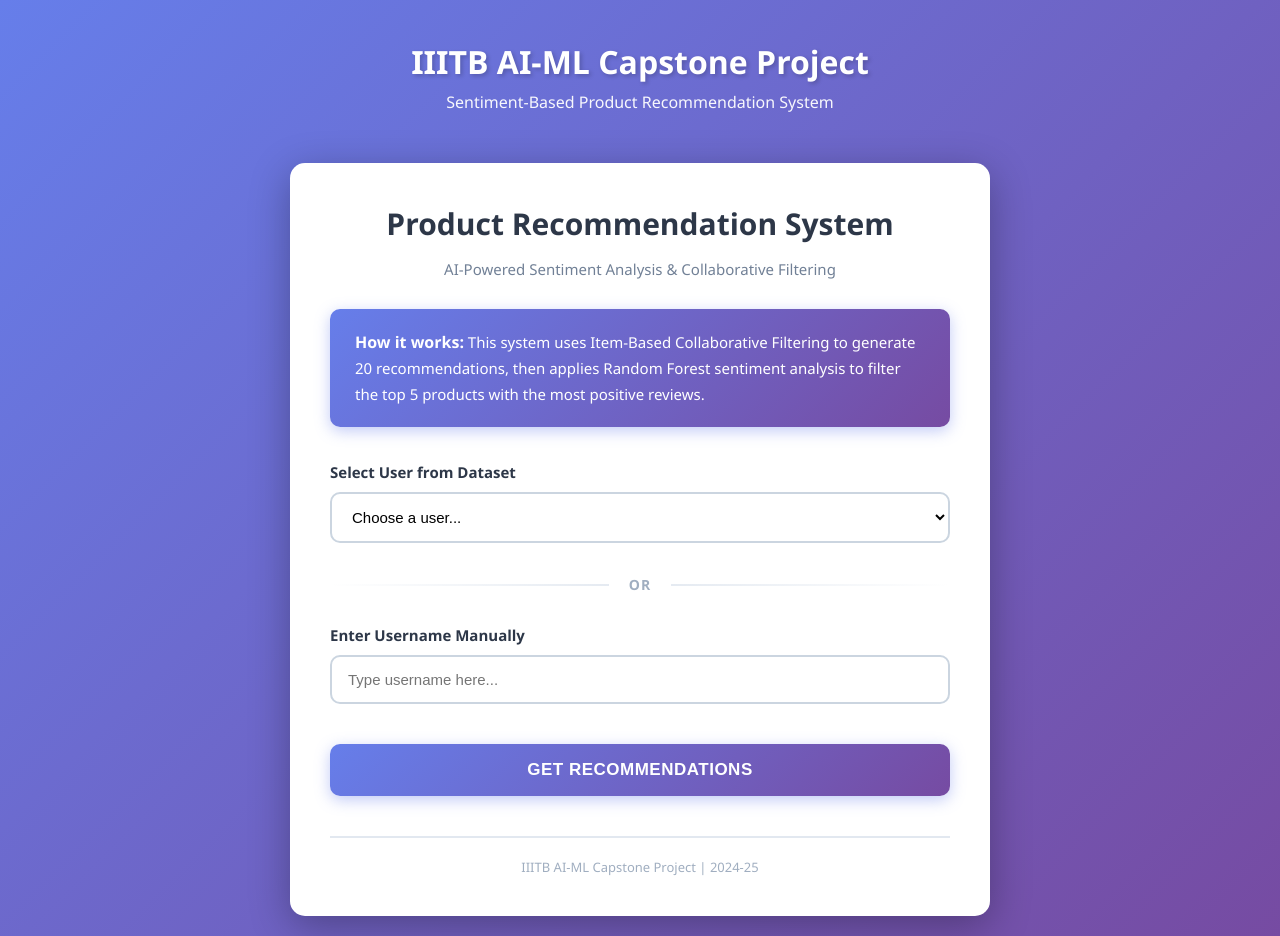
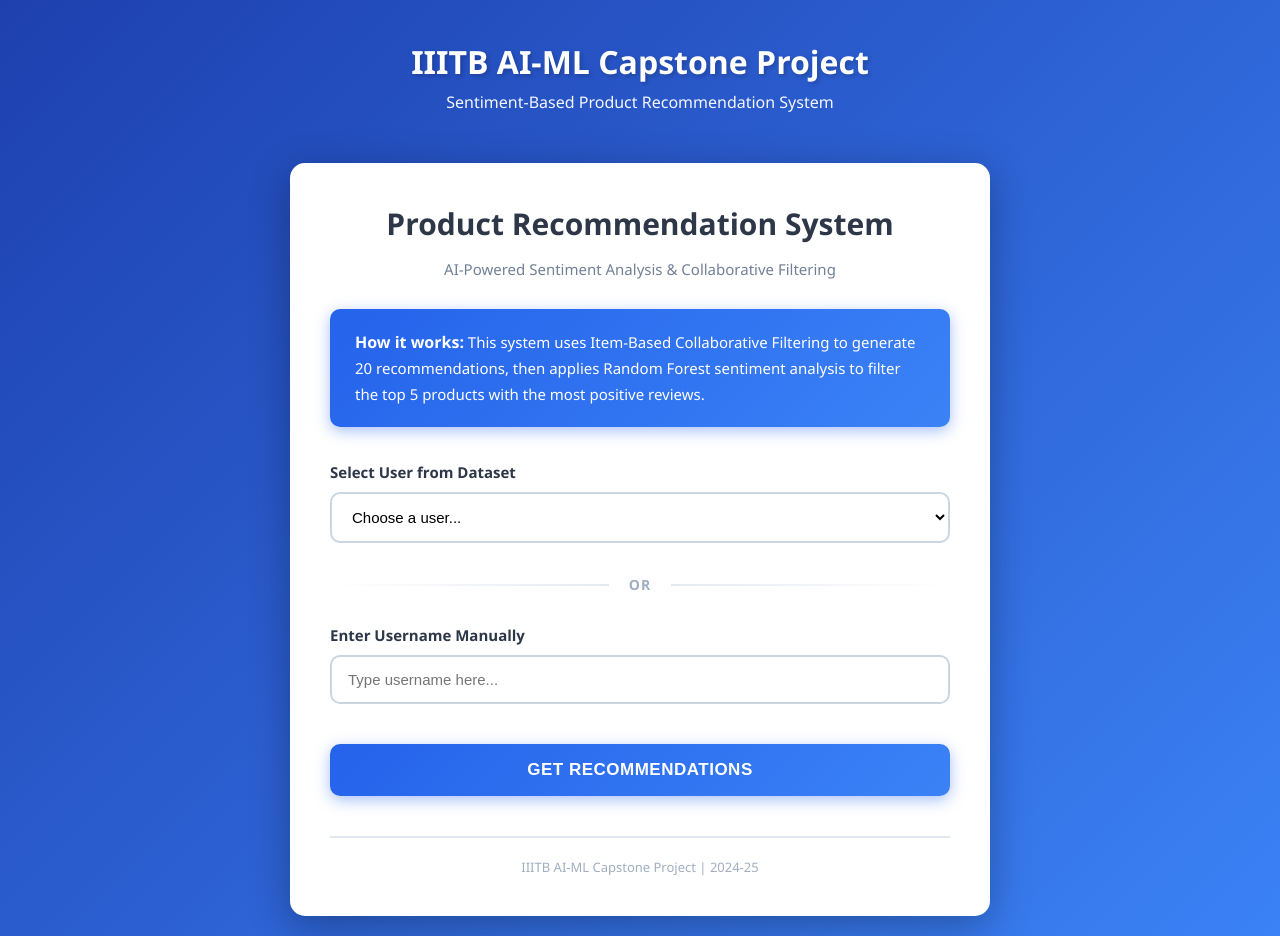
Before and after one commit to vijaykumar-qait/sentiment-recommendation-system, a Flask app: template templates/index.html in a window 1280 px wide. Run offline with Flask 3, Linux system fonts and the light colour scheme; the template is opened without the code that fills it, so the values that code supplies are empty.

Commit message:
updated index html file

```diff
--- a/templates/index.html
+++ b/templates/index.html
@@ -12,7 +12,7 @@
 
         body {
             font-family: 'Segoe UI', Tahoma, Geneva, Verdana, sans-serif;
-            background: linear-gradient(135deg, #667eea 0%, #764ba2 100%);
+            background: linear-gradient(135deg, #1e40af 0%, #3b82f6 100%);
             min-height: 100vh;
             padding: 20px;
         }
@@ -61,14 +61,14 @@
         }
 
         .project-info {
-            background: linear-gradient(135deg, #667eea 0%, #764ba2 100%);
+            background: linear-gradient(135deg, #2563eb 0%, #3b82f6 100%);
             color: white;
             padding: 20px 25px;
             border-radius: 10px;
             margin-bottom: 35px;
             font-size: 15px;
             line-height: 1.7;
-            box-shadow: 0 4px 15px rgba(102, 126, 234, 0.4);
+            box-shadow: 0 4px 15px rgba(37, 99, 235, 0.4);
         }
 
         .project-info strong {
@@ -147,8 +147,8 @@
 
         select:focus, input[type="text"]:focus {
             outline: none;
-            border-color: #667eea;
-            box-shadow: 0 0 0 3px rgba(102, 126, 234, 0.1);
+            border-color: #3b82f6;
+            box-shadow: 0 0 0 3px rgba(59, 130, 246, 0.1);
         }
 
         .or-divider {
@@ -180,7 +180,7 @@
 
         .submit-btn {
             width: 100%;
-            background: linear-gradient(135deg, #667eea 0%, #764ba2 100%);
+            background: linear-gradient(135deg, #2563eb 0%, #3b82f6 100%);
             color: white;
             padding: 16px;
             border: none;
@@ -190,14 +190,14 @@
             font-size: 17px;
             margin-top: 15px;
             transition: all 0.3s ease;
-            box-shadow: 0 4px 15px rgba(102, 126, 234, 0.4);
+            box-shadow: 0 4px 15px rgba(37, 99, 235, 0.4);
             text-transform: uppercase;
             letter-spacing: 0.5px;
         }
 
         .submit-btn:hover {
             transform: translateY(-2px);
-            box-shadow: 0 6px 20px rgba(102, 126, 234, 0.5);
+            box-shadow: 0 6px 20px rgba(37, 99, 235, 0.5);
         }
 
         .submit-btn:active {
@@ -233,7 +233,7 @@
         }
 
         table thead {
-            background: linear-gradient(135deg, #667eea 0%, #764ba2 100%);
+            background: linear-gradient(135deg, #2563eb 0%, #3b82f6 100%);
             color: white;
         }
 
@@ -269,7 +269,7 @@
             text-align: center;
             font-weight: 800;
             font-size: 20px;
-            background: linear-gradient(135deg, #667eea 0%, #764ba2 100%);
+            background: linear-gradient(135deg, #2563eb 0%, #3b82f6 100%);
             -webkit-background-clip: text;
             -webkit-text-fill-color: transparent;
             background-clip: text;
```
